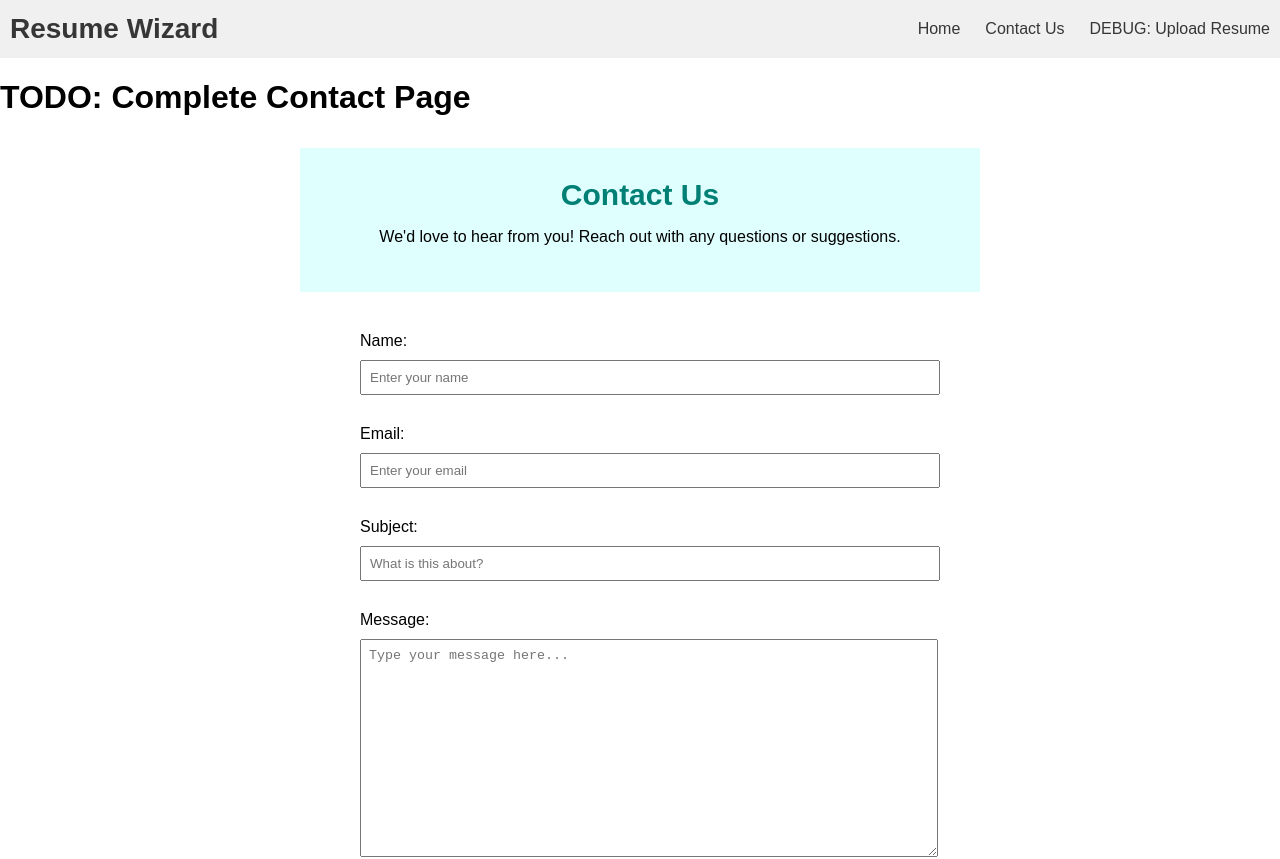
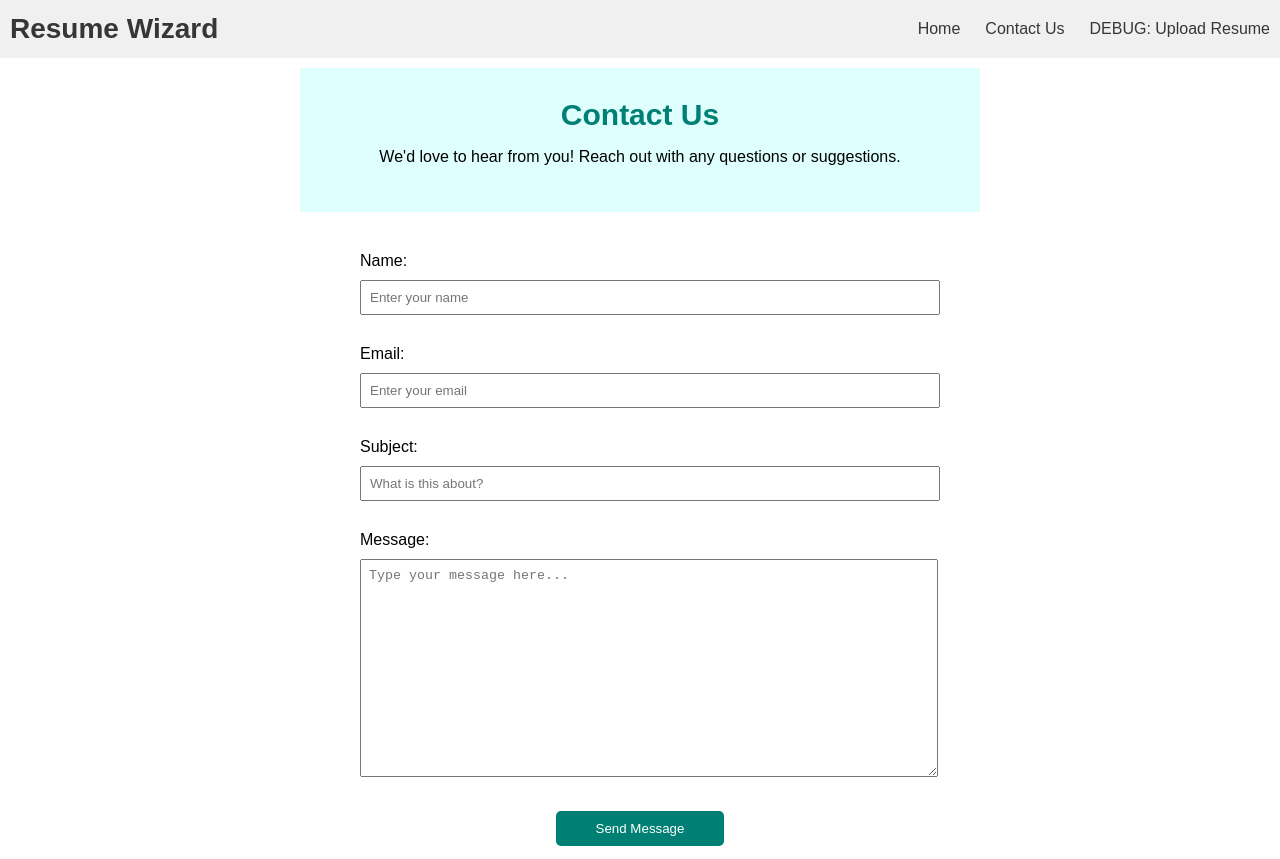
Before and after one commit to Munch42/ENSF-400-Project, a React (Create React App) app in the folder interview-wizard/: page /contactUs in a window 1280 px wide. Shown: the top 859 px of the page. Built offline with nearby package versions, Linux system fonts and the light colour scheme.

Commit message:
Removed TODO statement

```diff
--- a/interview-wizard/src/components/ContactPage.js
+++ b/interview-wizard/src/components/ContactPage.js
@@ -8,7 +8,6 @@ const ContactPage = () => {
     return (
         <div style={{ minHeight: '100vh', display: 'flex', flexDirection: 'column' }}>
             <NavigationRibbon />
-            <h1>TODO: Complete Contact Page</h1>
             <main>
                 <div className={styles.contactSection} >
                     <p style={{
```
